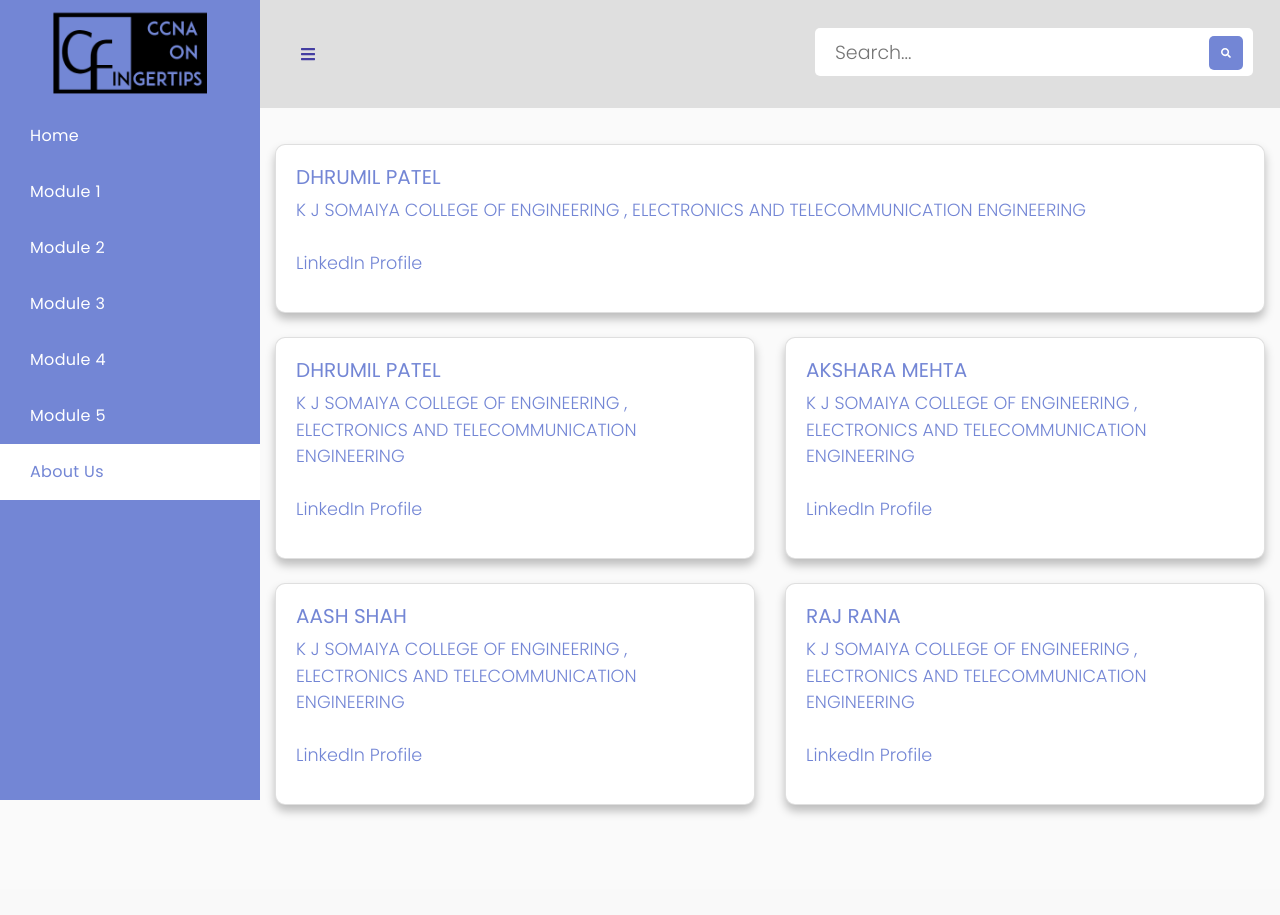
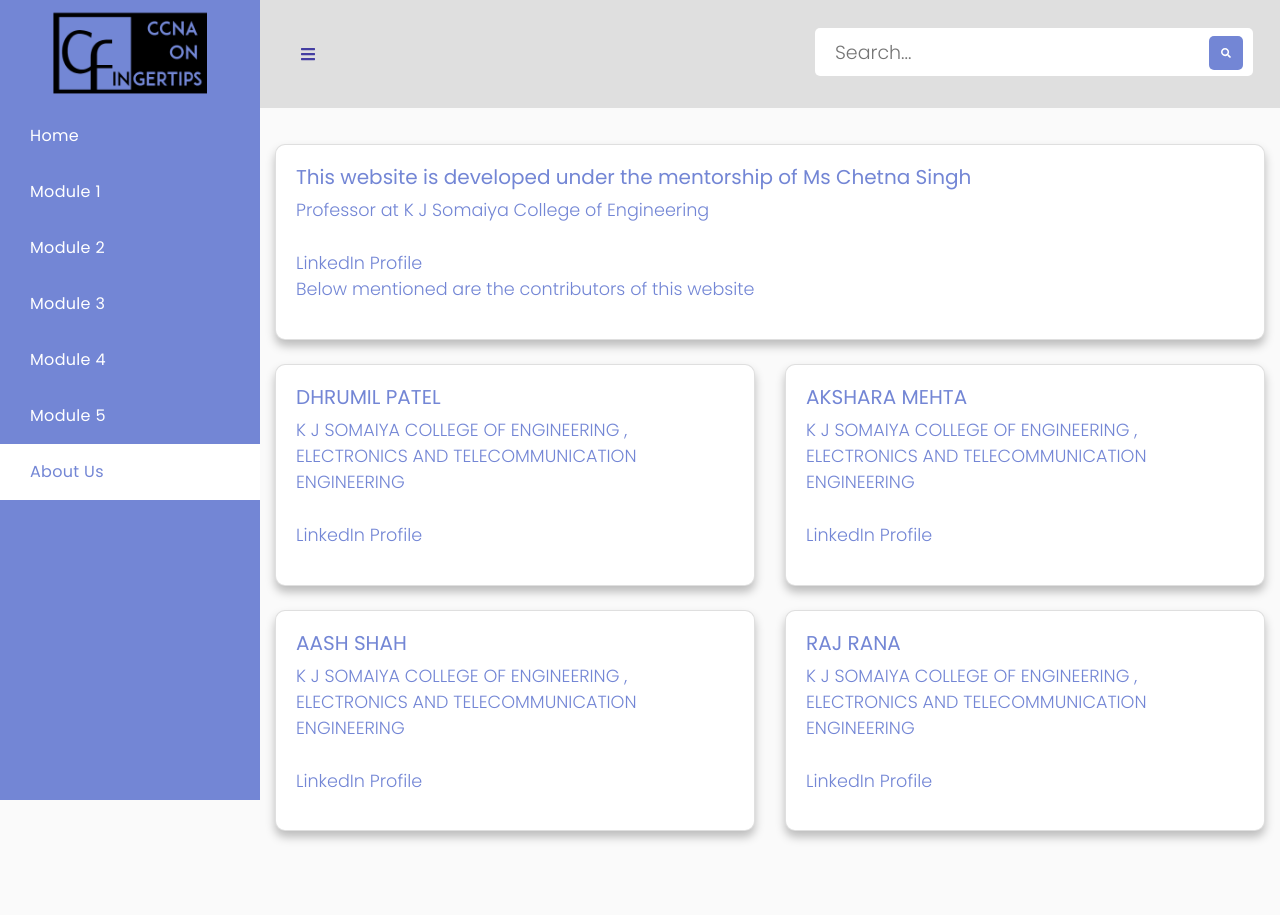
Before and after one commit to akshara01/CCNA-On-FingerTips, a Django app: page /about in a window 1280 px wide. Before the commit the page ends 815 px from the top, so only its background shows below. Run offline with Django 3.2, Linux system fonts and the light colour scheme; some libraries are stand-ins or nearby versions.

Commit message:
Update about.html

```diff
--- a/website/templates/website/about.html
+++ b/website/templates/website/about.html
@@ -8,9 +8,9 @@
         <div class="col-md-12 mb-4">
             <div class="card">
               <div class="card-body">
-                <h5 class="card__title">DHRUMIL PATEL</h5>
-                <p class="card__apply">K J SOMAIYA COLLEGE OF ENGINEERING , ELECTRONICS AND TELECOMMUNICATION ENGINEERING<br><br>
-                  <a href="https://www.linkedin.com/in/dhrumil-patel-02b92a1b2">LinkedIn Profile</a></p>
+                <h5 class="card__title">This website is developed under the mentorship of Ms Chetna Singh</h5>
+                <p class="card__apply">Professor at K J Somaiya College of Engineering<br><br>
+                  <a href="#">LinkedIn Profile</a><br>Below mentioned are the contributors of this website</p>
               </div>
             </div>
           </div>
```
